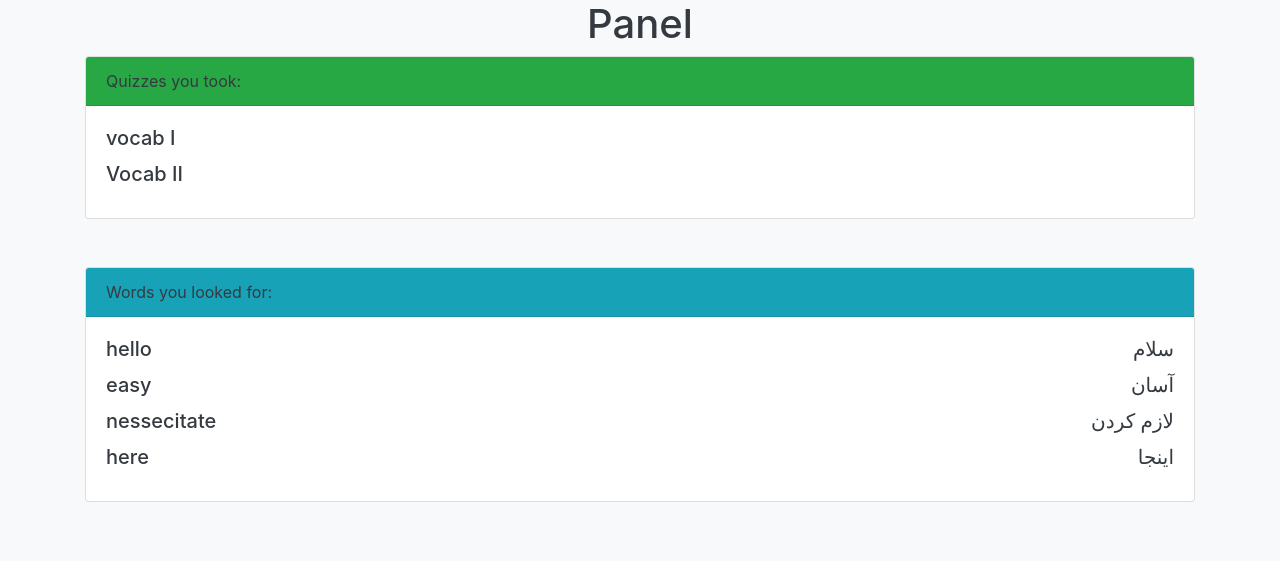
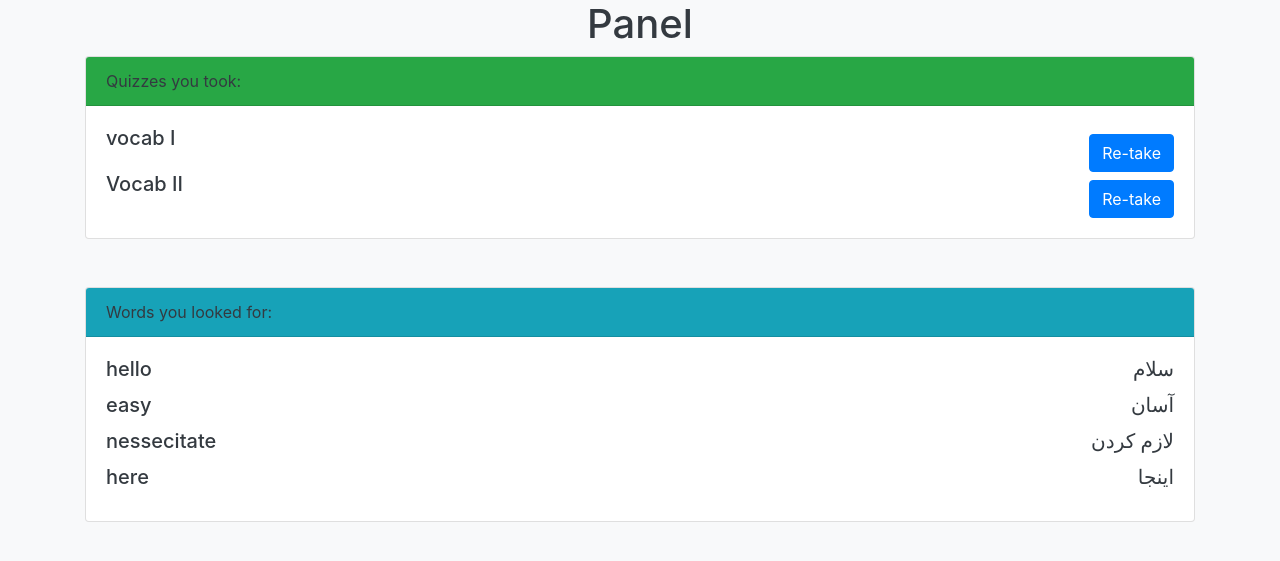
Before and after one commit to mohammadamin16/easyvocab, a Django app: a page that uses accounts/templates/accounts/panel.html in a window 1280 px wide. Shown: the part 56-617 px from the top of the page. Run offline with Django 3.2, Linux system fonts and the light colour scheme; a user stored in the database is signed in; data comes from the database, SQL or seed files in the repository; both versions use the stored data as it was after the commit; some libraries are stand-ins or nearby versions.

Commit message:
add Re-take button in panel

```diff
--- a/accounts/templates/accounts/panel.html
+++ b/accounts/templates/accounts/panel.html
@@ -9,7 +9,15 @@
       </div>
       <div class="card-body">
         {% for quiz in quizzes %}
-          <h5 class="card-title">{{ quiz.title }}</h5>
+            <div class="row">
+                <div class="col-sm-6">
+                    <h5 class="card-title">{{ quiz.title }}</h5>
+                </div>
+                <div class="col-sm-6 text-right mt-2">
+                    <a href="{% url 'quiz:quiz-view' quiz.pk %}" class="btn btn-primary">Re-take</a>
+                </div>
+            </div>
+
         {% endfor %}
       </div>
     </div>
@@ -30,7 +38,7 @@
         </div>
 
     {% endfor %}
-          </div>
         </div>
+    </div>
 </div>
 {% endblock %}
```
Also changed, not shown: db.sqlite3.
